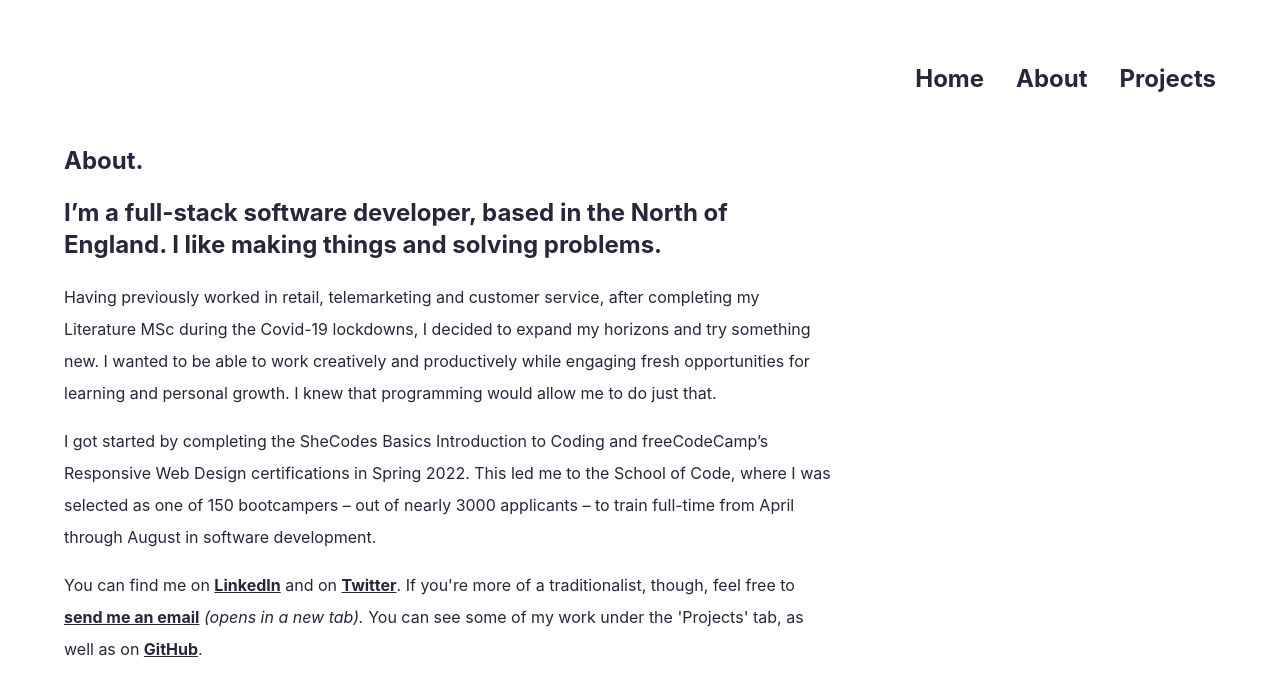
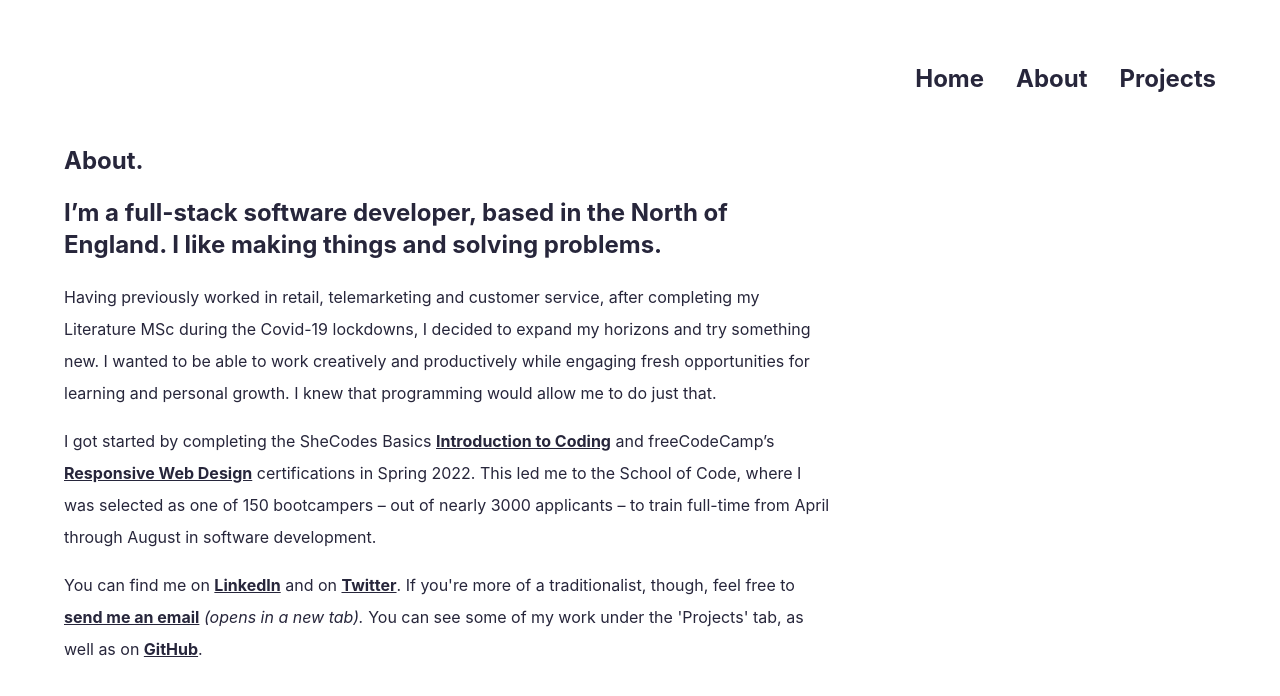
Before and after one commit to madisonlowe/mySiteReact, a React (Create React App) app: page /about in a window 1280 px wide. Shown: the top 696 px of the page. Built offline with nearby package versions, Linux system fonts and the light colour scheme.

Commit message:
Hover highlight added to links and title.

```diff
--- a/src/Components/App/App.css
+++ b/src/Components/App/App.css
@@ -2,6 +2,18 @@
 a {
   color: var(--main-dark);
   font-weight: bold;
+  background-image: linear-gradient(
+    to right,
+    rgba(255, 255, 255, 0) 50%,
+    var(--accent-one) 50%
+  );
+  background-position: -0% 0;
+  background-size: 200% auto;
+  transition: background-position 0.5s ease-out;
+}
+
+a:hover {
+  background-position: -99.99% 0;
 }
 
 .App {
@@ -31,8 +43,20 @@ a {
   padding: 10% 0%;
 }
 
+.descriptor {
+  background-image: linear-gradient(
+    to right,
+    rgba(255, 255, 255, 0) 50%,
+    var(--accent-two) 50%
+  );
+  background-position: -0% 0;
+  background-size: 200% auto;
+  transition: background-position 0.5s ease-out;
+}
+
 .descriptor:hover {
   cursor: pointer;
+  background-position: -99.99% 0;
 }
 
 /* Code for about.js. */
--- a/src/routes/about.js
+++ b/src/routes/about.js
@@ -17,11 +17,18 @@ export default function About() {
             programming would allow me to do just that.
           </p>
           <p>
-            I got started by completing the SheCodes Basics Introduction to
-            Coding and freeCodeCamp’s Responsive Web Design certifications in
-            Spring 2022. This led me to the School of Code, where I was selected
-            as one of 150 bootcampers – out of nearly 3000 applicants – to train
-            full-time from April through August in software development.
+            I got started by completing the SheCodes Basics{" "}
+            <a href="https://www.shecodes.io/certificates/3406255c971ef3077b043a898fd80aed">
+              Introduction to Coding
+            </a>{" "}
+            and freeCodeCamp’s{" "}
+            <a href="https://www.freecodecamp.org/certification/saelida/responsive-web-design">
+              Responsive Web Design
+            </a>{" "}
+            certifications in Spring 2022. This led me to the School of Code,
+            where I was selected as one of 150 bootcampers – out of nearly 3000
+            applicants – to train full-time from April through August in
+            software development.
           </p>
           <p>
             You can find me on{" "}
```
